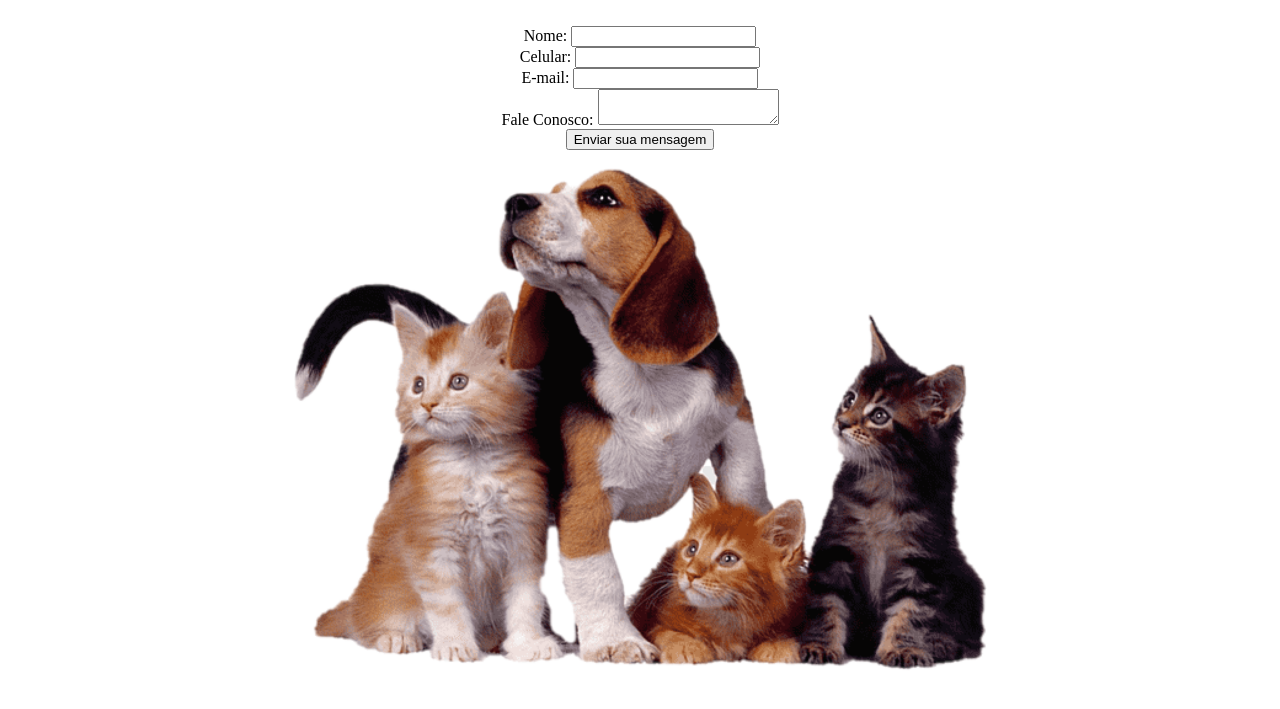
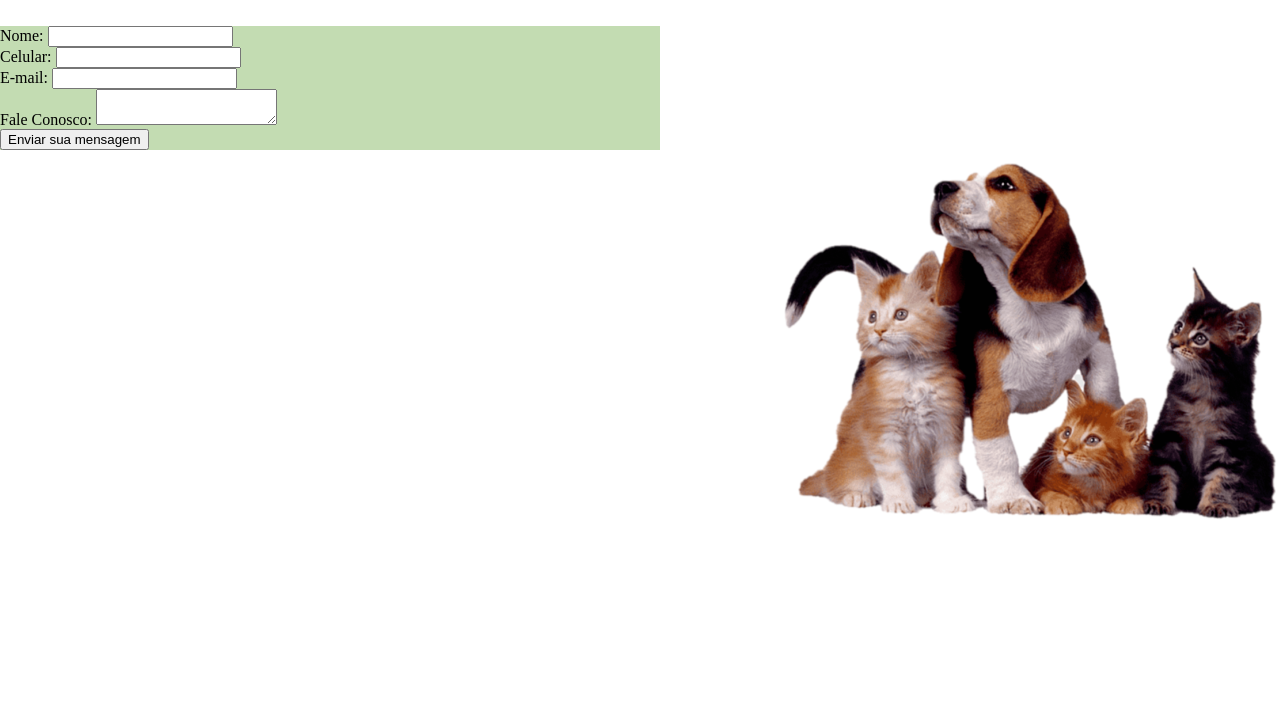
Before and after one commit to kamilaalves/Site, a plain HTML site: page contato.html in a window 1280 px wide. Shown: the part 695-1404 px from the top of the page. After the commit the page ends 1243 px from the top, so only its background shows below. Drawn offline with Linux system fonts and the light colour scheme.

Commit message:
pag contato

```diff
--- a/contato.html
+++ b/contato.html
@@ -72,9 +72,11 @@
                 </div>
             </form>
         </div>
+
         <div class="foto-contato">
-            <img src="./img/fotocontato.png">
+            <img src="./img/fotocontato (1).png">
         </div>
+
 </body>
 
 </html>
--- a/css/main.css
+++ b/css/main.css
@@ -194,8 +194,11 @@ footer li a{
 /* -------------------- pagina de contato --------------------------- */
 
 .fale-conosco{
-    text-align: center;
+    background-color:#C3DCB2;
+    text-align: left;
+    width: 660px;
 }
+
 .foto-contato{
-    text-align: center;
+    text-align: right;
 }
```
Also changed, not shown: img/fotocontato (1).png (added), img/fotocontato.png (deleted), img/quadradoverde.png (deleted).
